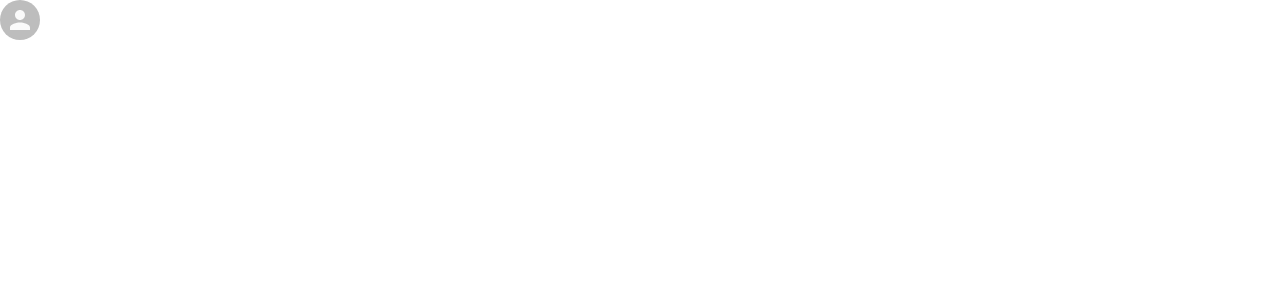
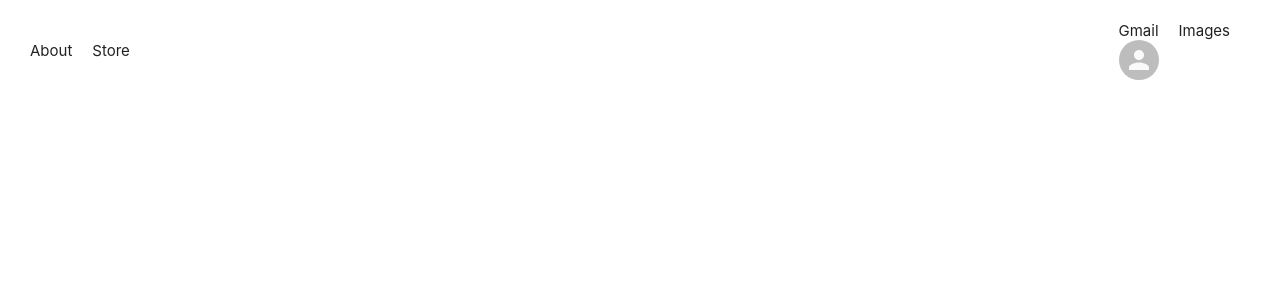
Before and after one commit to kioria95/Google-Clone, a React (Create React App) app: page / in a window 1280 px wide. Shown: the top 300 px of the page. Built offline with nearby package versions, Linux system fonts and the light colour scheme.

Commit message:
Added home__header and some styles to it

```diff
--- a/src/App.js
+++ b/src/App.js
@@ -1,6 +1,6 @@
 import React from "react";
 import "./App.css";
-import Home from "./pages/Home";
+import Home from "./Home";
 import { BrowserRouter as Router, Switch, Route } from "react-router-dom";
 
 function App() {
@@ -8,9 +8,7 @@ function App() {
     <div className="app">
       <Router>
         <Switch>
-          <Route path="/search">
-
-          </Route>
+          <Route path="/search"></Route>
 
           <Route path="/">
             <Home />
--- /dev/null
+++ b/src/Home.css
@@ -0,0 +1,23 @@
+.home {
+  display: flex;
+  flex-direction: column;
+  height: 100vh;
+}
+
+.home__header {
+  display: flex;
+  justify-content: space-between;
+  padding: 20px 30px;
+  align-items: center;
+}
+
+.home__header a {
+  margin-right: 20px;
+  text-decoration: inherit;
+  color: rgba(0, 0, 0, 0.87);
+  font-size: 15px;
+}
+
+.home__header a:hover {
+  text-decoration: underline;
+}
--- /dev/null
+++ b/src/Home.js
@@ -0,0 +1,27 @@
+import { Avatar } from "@material-ui/core";
+import React from "react";
+import "./Home.css";
+import { Link } from "react-router-dom";
+
+function Home() {
+  return (
+    <div className="home">
+      <div className="home__header">
+        <div className="home__headerLeft">
+          <Link to="/about">About</Link>
+          <Link to="/store">Store</Link>
+        </div>
+
+        <div className="home__headerRight">
+          <Link to="/gmail">Gmail</Link>
+          <Link to="/images">Images</Link>
+          <Avatar />
+        </div>
+      </div>
+
+      <div className="home__body"></div>
+    </div>
+  );
+}
+
+export default Home;
--- a/src/pages/Home.js
+++ /dev/null
@@ -1,32 +0,0 @@
-import { Avatar } from "@material-ui/core";
-import React from "react";
-import "./Home.css";
-
-
-function Home() {
-  return (
-    <div className="home">
-      <div className="home__header">
-        <div className="home__headerAvatar">
-          <div className="home__headerLeft">
-
-
-          </div>
-
-          <div className="home__headerRight">
-
-
-            <Avatar />
-          </div>
-        </div>
-      </div>
-
-      <div className="home__body">
-
-
-      </div>
-    </div>
-  );
-}
-
-export default Home;
```
Also changed, not shown: src/pages/Home.css (deleted).
